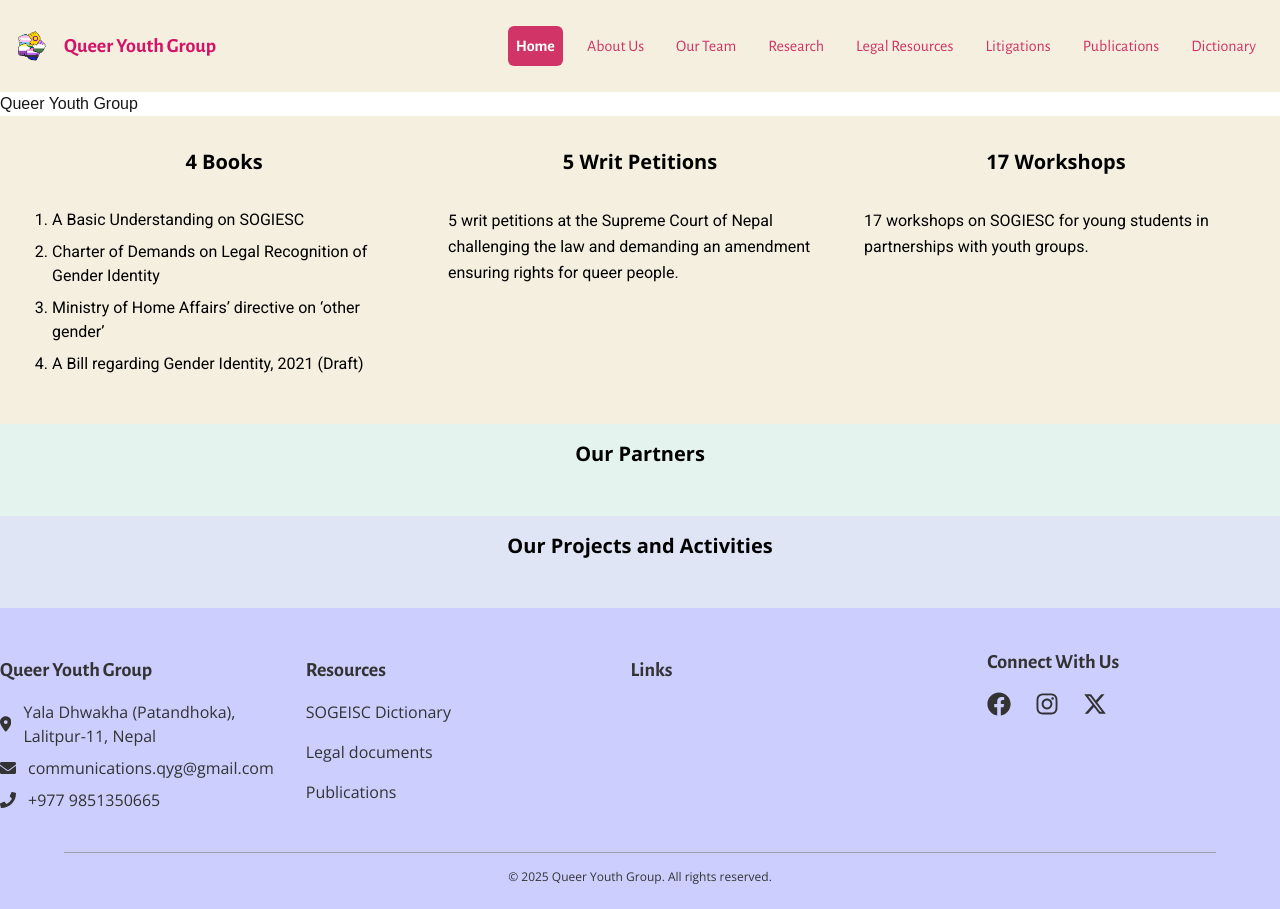
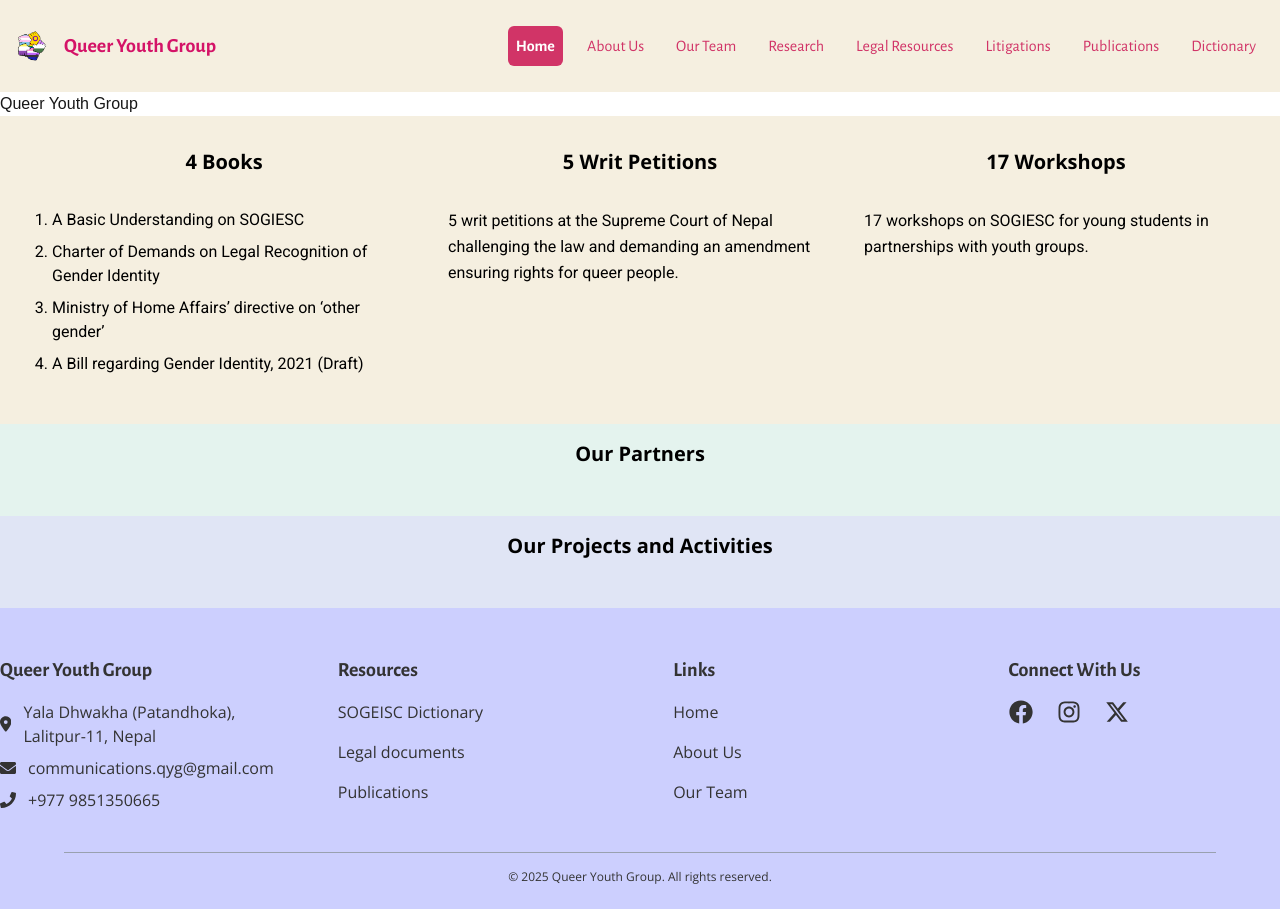
Before and after one commit to shakyasimha/queeryouthgroup, a Next.js app: page / in a window 1280 px wide. Built offline with nearby package versions, Linux system fonts and the light colour scheme; a web font is replaced by a local one.

Commit message:
finished the footer; Nepali language support yet to be added

```diff
--- a/src/components/Footer/index.tsx
+++ b/src/components/Footer/index.tsx
@@ -43,7 +43,7 @@
                 </div>
 
                 {/* Resources */}
-                <div className="flex-1 py-4 flex flex-col sm:mx-8 sm:my-0 mx-4">
+                <div className="flex-1 py-4 flex flex-col sm:mx-16 sm:my-0 mx-4">
                     <div className={`${alegreyaSans.className} font-bold text-[#333] text-xl py-2`}>
                         Resources
                     </div>
@@ -88,15 +88,52 @@
                 </div>
 
                 {/* Useful links */}
-                <div className="flex-1 py-4 flex flex-col gap-2 sm:mx-16 sm:my-0 mx-4">
+                <div className="flex-1 py-4 flex flex-col sm:mx-16 sm:my-0 mx-4">
                     <div className={`${alegreyaSans.className} font-bold text-[#333] text-xl py-2`}>
                         Links
                     </div>
+
+                    <ul className="decoration-0 gap-2">
+                        <li className="py-2">
+                            <Link
+                                key=""
+                                href=""
+                                target="_blank"
+                                rel="noopener noreferrer"
+                                className="hover:text-[#333]/80 transition duration-400"
+                            >
+                                Home
+                            </Link>
+                        </li>
+                        <li className="py-2">
+                            <Link
+                                key=""
+                                href=""
+                                target="_blank"
+                                rel="noopener noreferrer"
+                                className="hover:text-[#333]/80 transition duration-400"
+                            >
+                                About Us
+                            </Link>
+                        </li>
+
+                        <li className="py-2">
+                            <Link
+                                key=""
+                                href=""
+                                target="_blank"
+                                rel="noopener noreferrer"
+                                className="hover:text-[#333]/80 transition duration-400"
+                            >
+                                Our Team
+                            </Link>
+                        </li>
+                    </ul>
                 </div>
 
                 {/* Social Media Links */}
-                <div className="flex-1 py-4 flex flex-col gap-2 sm:mx-16 sm:my-0 mx-4">
-                    <div className={`${alegreyaSans.className} font-bold text-[#333] text-xl`}>Connect With Us</div>
+                <div className="flex-1 py-4 flex flex-col sm:mx-16 sm:my-0 mx-4">
+                    <div className={`${alegreyaSans.className} font-bold text-[#333] text-xl py-2`}>Connect With Us</div>
 
                     <div className="flex flex-row space-x-6 mt-2">
                         {/* Facebook icon */}
```
